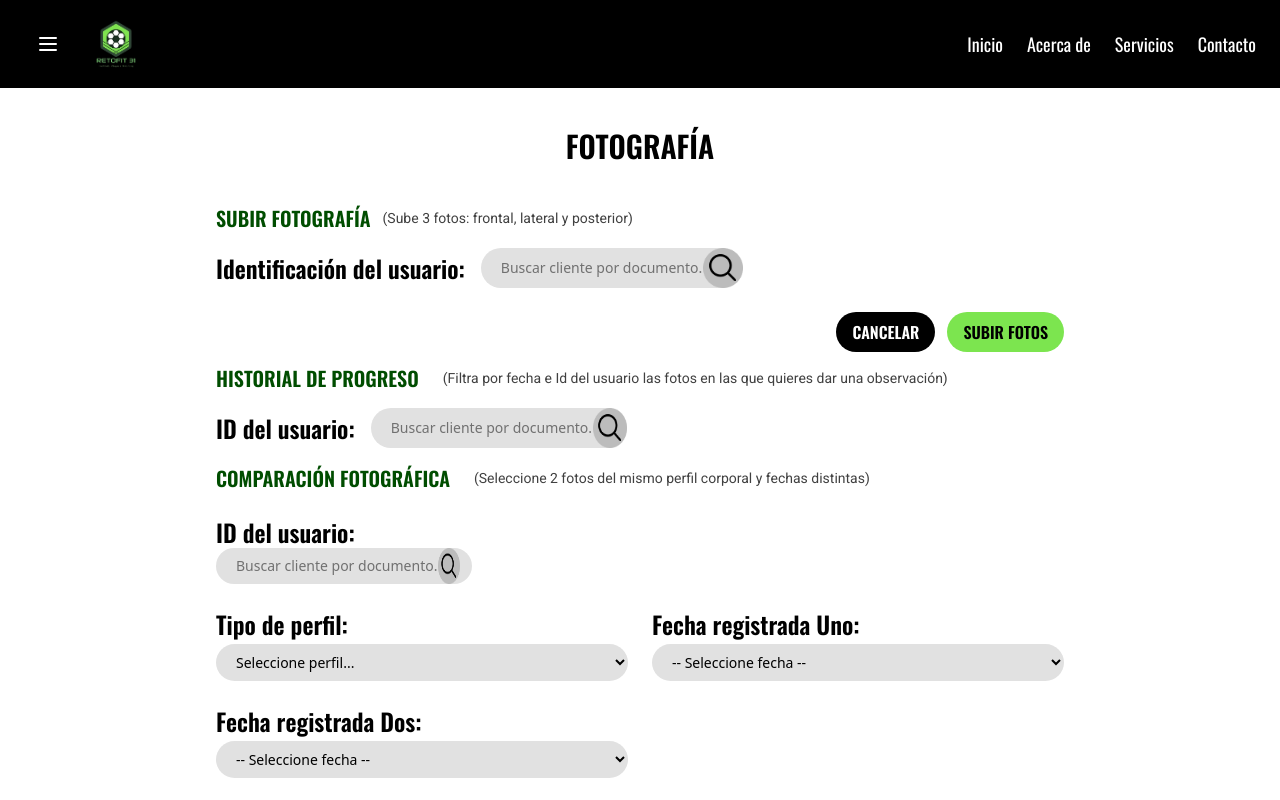
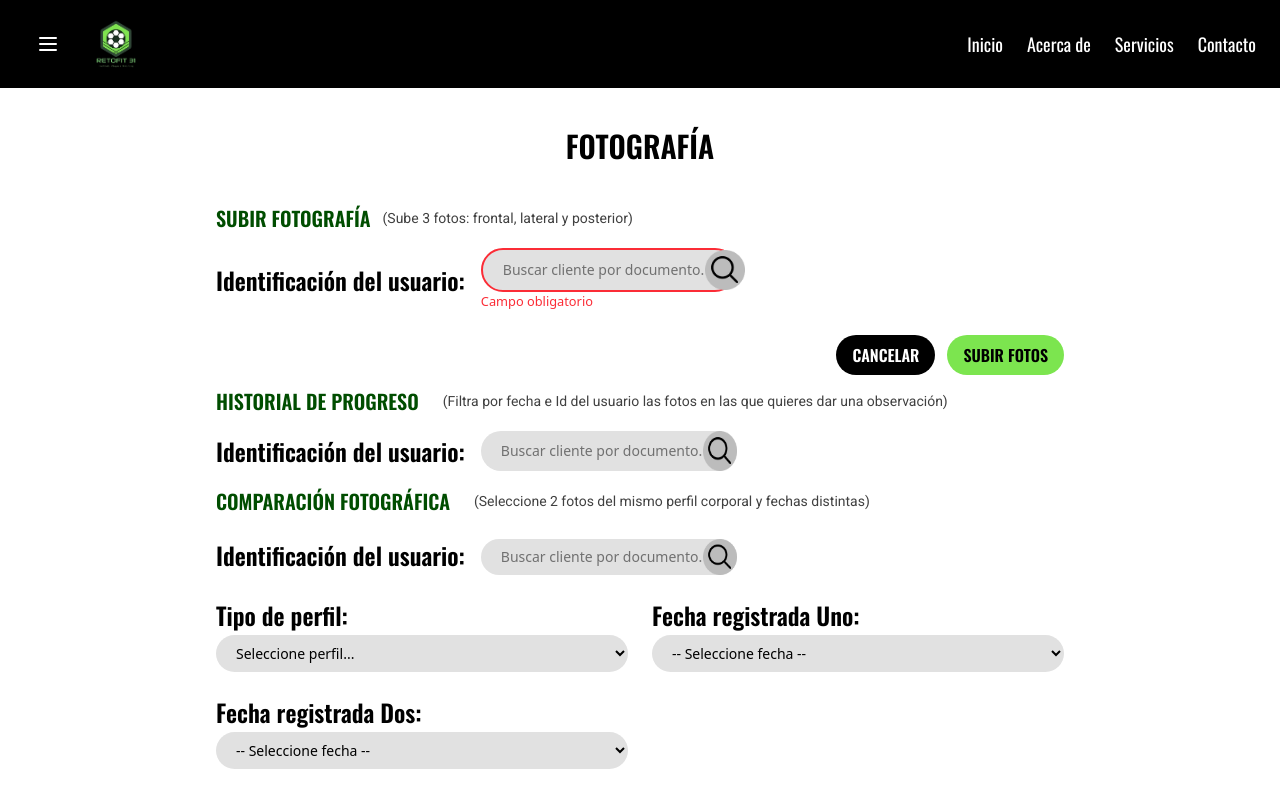
Before and after one commit to hsmorenom/Retofit31, an Angular app in the folder frontend/: page /fotografias in a window 1280 px wide. Both pictures are taken after a click on the button "SUBIR FOTOS". Shown: the top 800 px of the page. Built offline with nearby package versions, Linux system fonts and the light colour scheme.

Commit message:
ajuste frontend fotografia

```diff
--- a/frontend/src/app/modulos/fotografias/comparacion-fotografica/comparacion-fotografica.html
+++ b/frontend/src/app/modulos/fotografias/comparacion-fotografica/comparacion-fotografica.html
@@ -14,8 +14,8 @@
   <div class="grid grid-cols-1 md:grid-cols-2 gap-6 mb-6">
 
     <!-- ID Usuario -->
-    <div class="md:col-span-2">
-      <h3 class="text-black font-semibold text-2xl">ID del usuario:</h3>
+    <div class="flex gap-4 md:col-span-2">
+      <h3 class="text-black font-semibold text-2xl">Identificación del usuario:</h3>
 
       <div class="bg-[#E1E1E1] rounded-full flex items-center w-full md:w-64">
         <input
@@ -24,15 +24,15 @@
           placeholder="Buscar cliente por documento..."
           class="flex-1 outline-none text-sm pl-5 py-2 bg-transparent"
         />
-        <button (click)="buscarCliente()" class="cursor-pointer pr-3">
+        <button (click)="buscarCliente()" class="cursor-pointer ">
           <img src="assets/images/asistencia/lupa.png" class="w-9 h-9">
         </button>
       </div>
     </div>
 
     <!-- Tipo de perfil -->
-    <div>
-      <h3 class="text-black font-semibold text-2xl">Tipo de perfil:</h3>
+    <div >
+      <h3 class="text-black font-semibold text-2xl w-full ">Tipo de perfil:</h3>
       <select [(ngModel)]="tipoPerfil" class="w-full bg-[#E1E1E1] rounded-full px-4 py-2 mt-1 text-sm">
         <option value="" disabled selected>Seleccione perfil...</option>
         <option>Frontal</option>
--- a/frontend/src/app/modulos/fotografias/historial-progreso/historial-progreso.html
+++ b/frontend/src/app/modulos/fotografias/historial-progreso/historial-progreso.html
@@ -16,20 +16,22 @@
   <!-- ============================= -->
   <div class="flex items-center gap-4 mb-4">
     <h3 class="text-black font-semibold text-2xl whitespace-nowrap">
-      ID del usuario:
+      Identificación del usuario:
     </h3>
-
-    <div class="bg-[#E1E1E1] rounded-full flex items-center w-full md:w-64">
-      <input
-        [(ngModel)]="terminoBusqueda"
-        type="text"
-        placeholder="Buscar cliente por documento..."
+    <div>
+      <div class="bg-[#E1E1E1] rounded-full flex items-center w-full md:w-64"
+        [ngClass]="{'border-red-500 border-2': mostrarError && !terminoBusqueda}">
+        <input [(ngModel)]="terminoBusqueda" type="text" placeholder="Buscar cliente por documento..."
           class="flex-1 outline-none text-sm pl-5 py-2 bg-transparent" />
 
         <button (click)="buscarCliente()" class="cursor-pointer">
           <img src="assets/images/asistencia/lupa.png" class="w-10 h-10" />
         </button>
       </div>
+      @if (mostrarError && !terminoBusqueda) {
+      <small class="text-red-500 flex  ">Campo obligatorio</small>}
+    </div>
+
   </div>
 
   <!-- ============================= -->
@@ -40,9 +42,7 @@
       Fecha de registro:
     </h3>
 
-    <select
-      [(ngModel)]="fechaSeleccionada"
-      (change)="seleccionarFecha()"
+    <select [(ngModel)]="fechaSeleccionada" (change)="seleccionarFecha()"
       class="bg-[#E1E1E1] rounded-full w-full md:w-64 p-2 outline-none">
       <option value="">Seleccione una fecha</option>
       <option *ngFor="let fecha of fechasDisponibles" [value]="fecha">
@@ -61,24 +61,21 @@
 
       <!-- Frontal -->
       <div class="text-center">
-      <img
-        [src]="baseFotosUrl + fotosDeFecha.URL_FOTO_FRONTAL"
+        <img [src]="baseFotosUrl + fotosDeFecha.URL_FOTO_FRONTAL"
           class="mx-auto rounded-lg shadow h-[220px] object-cover" />
         <p class="mt-2 text-sm font-semibold">Frontal</p>
       </div>
 
       <!-- Lateral -->
       <div class="text-center">
-      <img
-        [src]="baseFotosUrl + fotosDeFecha.URL_FOTO_LATERAL"
+        <img [src]="baseFotosUrl + fotosDeFecha.URL_FOTO_LATERAL"
           class="mx-auto rounded-lg shadow h-[220px] object-cover" />
         <p class="mt-2 text-sm font-semibold">Lateral</p>
       </div>
 
       <!-- Posterior -->
       <div class="text-center">
-      <img
-        [src]="baseFotosUrl + fotosDeFecha.URL_FOTO_POSTERIOR"
+        <img [src]="baseFotosUrl + fotosDeFecha.URL_FOTO_POSTERIOR"
           class="mx-auto rounded-lg shadow h-[220px] object-cover" />
         <p class="mt-2 text-sm font-semibold">Posterior</p>
       </div>
@@ -95,9 +92,7 @@
       {{ fechaSeleccionada }}
     </label>
 
-    <textarea
-      [(ngModel)]="observacion"
-      placeholder="Agregue la observación respecto al cambio físico del usuario"
+    <textarea [(ngModel)]="observacion" placeholder="Agregue la observación respecto al cambio físico del usuario"
       class="w-full border rounded-lg p-3 text-sm focus:ring-2 focus:ring-green-500"></textarea>
   </div>
 
--- a/frontend/src/app/modulos/fotografias/historial-progreso/historial-progreso.ts
+++ b/frontend/src/app/modulos/fotografias/historial-progreso/historial-progreso.ts
@@ -20,6 +20,7 @@ export class HistorialProgreso {
   terminoBusqueda: string = '';
   clienteSeleccionado: any = null;
   idCliente: number = 0;
+  mostrarError = false;
 
   fechasDisponibles: string[] = [];
   fechaSeleccionada: string = '';
@@ -32,7 +33,7 @@ export class HistorialProgreso {
   constructor(
     private clienteService: ClienteService,
     private fotografiaService: FotografiaService
-  ) {}
+  ) { }
 
   // ====================================================
   // 1. Buscar cliente
@@ -40,6 +41,12 @@ export class HistorialProgreso {
   buscarCliente() {
     const doc = this.terminoBusqueda.trim();
     if (!doc) return;
+
+    if (!this.terminoBusqueda){
+      alert("⚠️ Digite el numero de identificación primero.")
+      this.mostrarError=true;
+      return;
+    }
 
     this.clienteService.buscarPorDocumento(doc).subscribe({
       next: (res) => {
@@ -134,4 +141,8 @@ export class HistorialProgreso {
     this.idFotografiaSeleccionada = 0;
     this.observacion = '';
   }
+
+  toggleError() {
+    this.mostrarError = !this.mostrarError;
+  }
 }
--- a/frontend/src/app/modulos/fotografias/subir-fotografia/subir-fotografia.html
+++ b/frontend/src/app/modulos/fotografias/subir-fotografia/subir-fotografia.html
@@ -22,37 +22,29 @@
     <h3 class="text-black font-semibold text-2xl whitespace-nowrap">
       Identificación del usuario:
     </h3>
+    <div>
+      <div class="bg-[#E1E1E1] rounded-full flex items-center w-full md:w-64"
+        [ngClass]="{'border-red-500 border-2': mostrarError && !terminoBusqueda}">
+        <input type="text" [(ngModel)]="terminoBusqueda" placeholder="Buscar cliente por documento..."
+          class="flex-1 outline-none text-sm pl-5 bg-transparent" />
 
-    <div class="bg-[#E1E1E1] rounded-full flex items-center w-full md:w-64">
-      <input
-        type="text"
-        [(ngModel)]="terminoBusqueda"
-        placeholder="Buscar cliente por documento..."
-        class="flex-1 outline-none text-sm pl-5 bg-transparent"
-      />
-
-      <img
-        src="assets/images/asistencia/lupa.png"
-        class="w-10 h-10 cursor-pointer"
-        (click)="buscarCliente(true)"
-      />
+        <img src="assets/images/asistencia/lupa.png" class="w-10 h-10 cursor-pointer" (click)="buscarCliente(true)" />
+      </div>
+      @if (mostrarError && !terminoBusqueda) {
+      <small class="text-red-500 flex  ">Campo obligatorio</small>}
     </div>
 
+
     <!-- CHIP -->
-    <div
-      *ngIf="clienteSeleccionado"
-      class="bg-[#7ce54f] px-4 py-2 rounded-full flex items-center gap-2 shadow-sm whitespace-nowrap"
-    >
+    <div *ngIf="clienteSeleccionado"
+      class="bg-[#7ce54f] px-4 py-2 rounded-full flex items-center gap-2 shadow-sm whitespace-nowrap">
       <span class="font-semibold text-sm">
         {{ clienteSeleccionado.PRIMER_NOMBRE }}
         {{ clienteSeleccionado.PRIMER_APELLIDO }} -
         {{ clienteSeleccionado.IDENTIFICACION }}
       </span>
 
-      <button
-        (click)="cancelarAccion()"
-        class="text-red-700 hover:text-red-900 font-bold"
-      >
+      <button (click)="cancelarAccion()" class="text-red-700 hover:text-red-900 font-bold">
         ×
       </button>
     </div>
@@ -73,10 +65,8 @@
           <!-- Selector -->
           <div class="flex items-center gap-3">
             <label
-              class="inline-flex cursor-pointer items-center rounded-full bg-black px-4 py-2 text-sm font-semibold text-white shadow-sm hover:opacity-90"
-            >
-              <input type="file" accept="image/*" class="sr-only"
-                     (change)="onFileSelected($event, 'frontal')" />
+              class="inline-flex cursor-pointer items-center rounded-full bg-black px-4 py-2 text-sm font-semibold text-white shadow-sm hover:opacity-90">
+              <input type="file" accept="image/*" class="sr-only" (change)="onFileSelected($event, 'frontal')" />
               Seleccionar foto
             </label>
 
@@ -86,11 +76,8 @@
             </span>
 
             <!-- ELIMINAR -->
-            <button
-              type="button"
-              (click)="eliminarFoto('frontal')"
-              class="ml-auto inline-flex items-center justify-center rounded-full bg-black text-white hover:bg-neutral-800 w-6 h-6"
-            >
+            <button type="button" (click)="eliminarFoto('frontal')"
+              class="ml-auto inline-flex items-center justify-center rounded-full bg-black text-white hover:bg-neutral-800 w-6 h-6">
               ×
             </button>
           </div>
@@ -100,12 +87,10 @@
             style="width:302px; height:151px; object-fit:cover; border-radius:6px; border:1px solid #ccc;" />
 
           <!-- Campos -->
-          <input type="text" [(ngModel)]="formFotos.frontal.descripcion"
-                 placeholder="Descripción"
+          <input type="text" [(ngModel)]="formFotos.frontal.descripcion" placeholder="Descripción"
             class="w-full rounded-full bg-neutral-100 px-4 py-2 text-sm" />
 
-          <input type="text" [(ngModel)]="formFotos.frontal.etiqueta"
-                 placeholder="Etiqueta"
+          <input type="text" [(ngModel)]="formFotos.frontal.etiqueta" placeholder="Etiqueta"
             class="w-full rounded-full bg-neutral-100 px-4 py-2 text-sm" />
 
         </div>
@@ -119,8 +104,7 @@
 
           <div class="flex items-center gap-3">
             <label class="inline-flex cursor-pointer items-center rounded-full bg-black px-4 py-2 text-sm text-white">
-              <input type="file" accept="image/*" class="sr-only"
-                     (change)="onFileSelected($event, 'posterior')" />
+              <input type="file" accept="image/*" class="sr-only" (change)="onFileSelected($event, 'posterior')" />
               Seleccionar foto
             </label>
 
@@ -135,12 +119,10 @@
           <img *ngIf="formFotos.posterior.preview" [src]="formFotos.posterior.preview"
             style="width:302px; height:151px; object-fit:cover; border-radius:6px; border:1px solid #ccc;" />
 
-          <input type="text" [(ngModel)]="formFotos.posterior.descripcion"
-                 placeholder="Descripción"
+          <input type="text" [(ngModel)]="formFotos.posterior.descripcion" placeholder="Descripción"
             class="w-full rounded-full bg-neutral-100 px-4 py-2 text-sm" />
 
-          <input type="text" [(ngModel)]="formFotos.posterior.etiqueta"
-                 placeholder="Etiqueta"
+          <input type="text" [(ngModel)]="formFotos.posterior.etiqueta" placeholder="Etiqueta"
             class="w-full rounded-full bg-neutral-100 px-4 py-2 text-sm" />
         </div>
       </div>
@@ -155,8 +137,7 @@
 
         <div class="flex items-center gap-3">
           <label class="inline-flex cursor-pointer items-center rounded-full bg-black px-4 py-2 text-sm text-white">
-            <input type="file" accept="image/*" class="sr-only"
-                   (change)="onFileSelected($event, 'lateral')" />
+            <input type="file" accept="image/*" class="sr-only" (change)="onFileSelected($event, 'lateral')" />
             Seleccionar foto
           </label>
 
@@ -171,12 +152,10 @@
         <img *ngIf="formFotos.lateral.preview" [src]="formFotos.lateral.preview"
           style="width:302px; height:151px; object-fit:cover; border-radius:6px; border:1px solid #ccc;" />
 
-        <input type="text" [(ngModel)]="formFotos.lateral.descripcion"
-               placeholder="Descripción"
+        <input type="text" [(ngModel)]="formFotos.lateral.descripcion" placeholder="Descripción"
           class="w-full rounded-full bg-neutral-100 px-4 py-2 text-sm" />
 
-        <input type="text" [(ngModel)]="formFotos.lateral.etiqueta"
-               placeholder="Etiqueta"
+        <input type="text" [(ngModel)]="formFotos.lateral.etiqueta" placeholder="Etiqueta"
           class="w-full rounded-full bg-neutral-100 px-4 py-2 text-sm" />
       </div>
     </div>
@@ -187,19 +166,13 @@
   <div class="flex justify-end items-center gap-3 mt-6">
 
     <!-- CANCELAR -->
-  <button
-    type="button"
-    (click)="cancelarAccion()"
-    class="bg-black text-white font-semibold px-4 py-2 rounded-full
+    <button type="button" (click)="cancelarAccion()" class="bg-black text-white font-semibold px-4 py-2 rounded-full
            hover:bg-gray-800 transition active:scale-95">
       CANCELAR
     </button>
 
     <!-- SUBIR / ACTUALIZAR -->
-  <button
-    type="button"
-    (click)="idEdicion ? editarFotos() : subirFotos()"
-    class="bg-[#7CE54F] text-black font-semibold px-4 py-2 rounded-full
+    <button type="button" (click)="idEdicion ? editarFotos() : subirFotos()" class="bg-[#7CE54F] text-black font-semibold px-4 py-2 rounded-full
            hover:bg-[#004D00] hover:text-white transition active:scale-95">
       {{ idEdicion ? "ACTUALIZAR FOTOS" : "SUBIR FOTOS" }}
     </button>
--- a/frontend/src/app/modulos/fotografias/subir-fotografia/subir-fotografia.ts
+++ b/frontend/src/app/modulos/fotografias/subir-fotografia/subir-fotografia.ts
@@ -29,6 +29,7 @@ export class SubirFotografia {
   clienteSeleccionado: any = null;
   idCliente: number = 0;
   identificacionCliente!: string;
+  mostrarError=false;
 
   clienteCargado: boolean = false;
 
@@ -220,8 +221,11 @@ export class SubirFotografia {
   // SUBIR FOTOS NUEVAS
   // ============================
   subirFotos() {
-    if (!this.clienteSeleccionado)
-      return alert("⚠️ Selecciona un cliente primero.");
+    if (!this.clienteSeleccionado){
+      alert("⚠️ Selecciona un cliente primero.")
+      this.mostrarError=true;
+      return;
+    }
 
     const formData = new FormData();
     formData.append('cliente', this.idCliente.toString());
@@ -295,4 +299,8 @@ export class SubirFotografia {
     alert("🔄 Acción cancelada.");
   }
 
+  toggleError() {
+    this.mostrarError = !this.mostrarError;
+  }
+
 }
```
Lines whose indentation alone changed are shown as unchanged.
